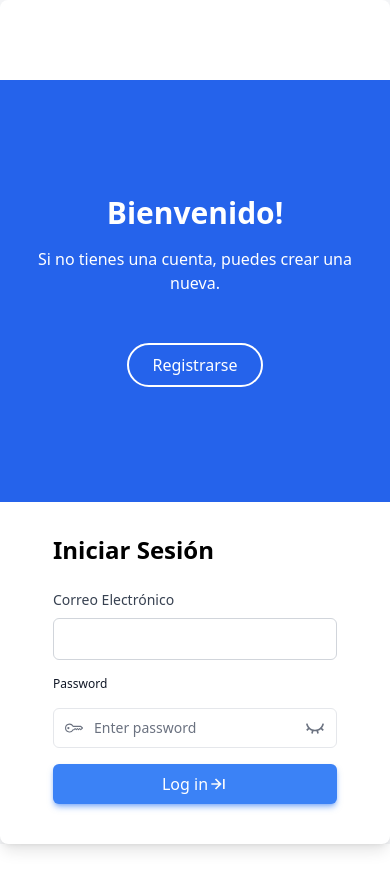
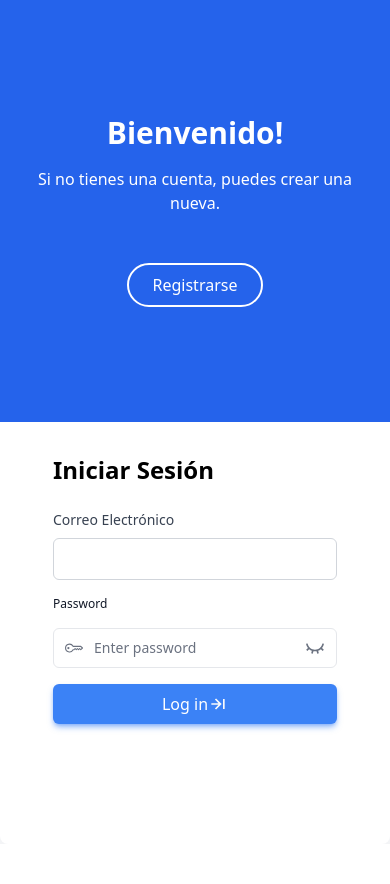
Before and after one commit to Guerre-Pablo-Agustin/reservas-restaurante, a Next.js app: page /login in a window 390 px wide. After the commit the page ends 844 px from the top, so only its background shows below. Built offline with nearby package versions, Linux system fonts and the light colour scheme.

Commit message:
ajustes en diseño responsive

```diff
--- a/src/app/login/page.tsx
+++ b/src/app/login/page.tsx
@@ -15,14 +15,15 @@ export default function LoginPage() {
 
   return (
     <div className="flex items-center justify-center min-h-screen bg-gray-100">
-      <div className="relative w-full max-w-4xl lg:overflow-hidden bg-white rounded-lg shadow-lg h-screen lg:h-auto">
+      <div className="relative w-full max-w-4xl lg:overflow-hidden bg-white rounded-lg lg:shadow-lg h-screen lg:h-auto">
         <div className="flex flex-col-reverse lg:flex-row">
           {/* Animación para móviles */}
-          <div className="block lg:hidden w-full mt-20">
+          <div className="block lg:hidden w-full">
             <motion.div
               animate={{ y: isLogin ? 0 : '170%' }}
               transition={{ duration: 0.5, ease: 'easeInOut' }}
-              className="w-full bg-blue-600 text-white p-8 flex-col justify-center items-center text-center h-[50vh] flex"
+              className={`w-full bg-blue-600 text-white p-8 flex-col justify-center items-center text-center
+              flex  ${!isLogin ? 'h-[80vh]' : 'h-[50vh]'}`}
             >
               <h2 className="text-3xl font-bold mb-4">
                 {isLogin ? 'Bienvenido!' : 'Únete a nosotros!'}
```
